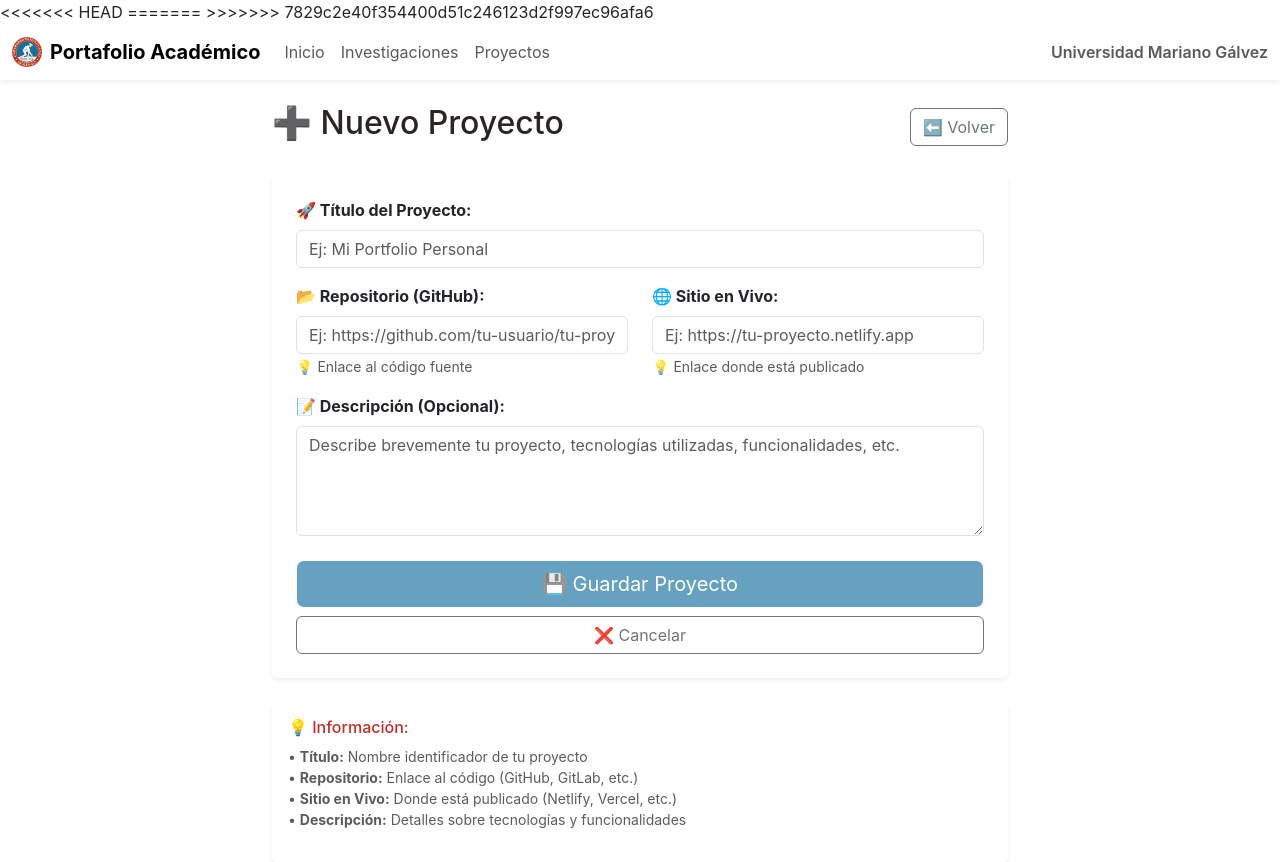
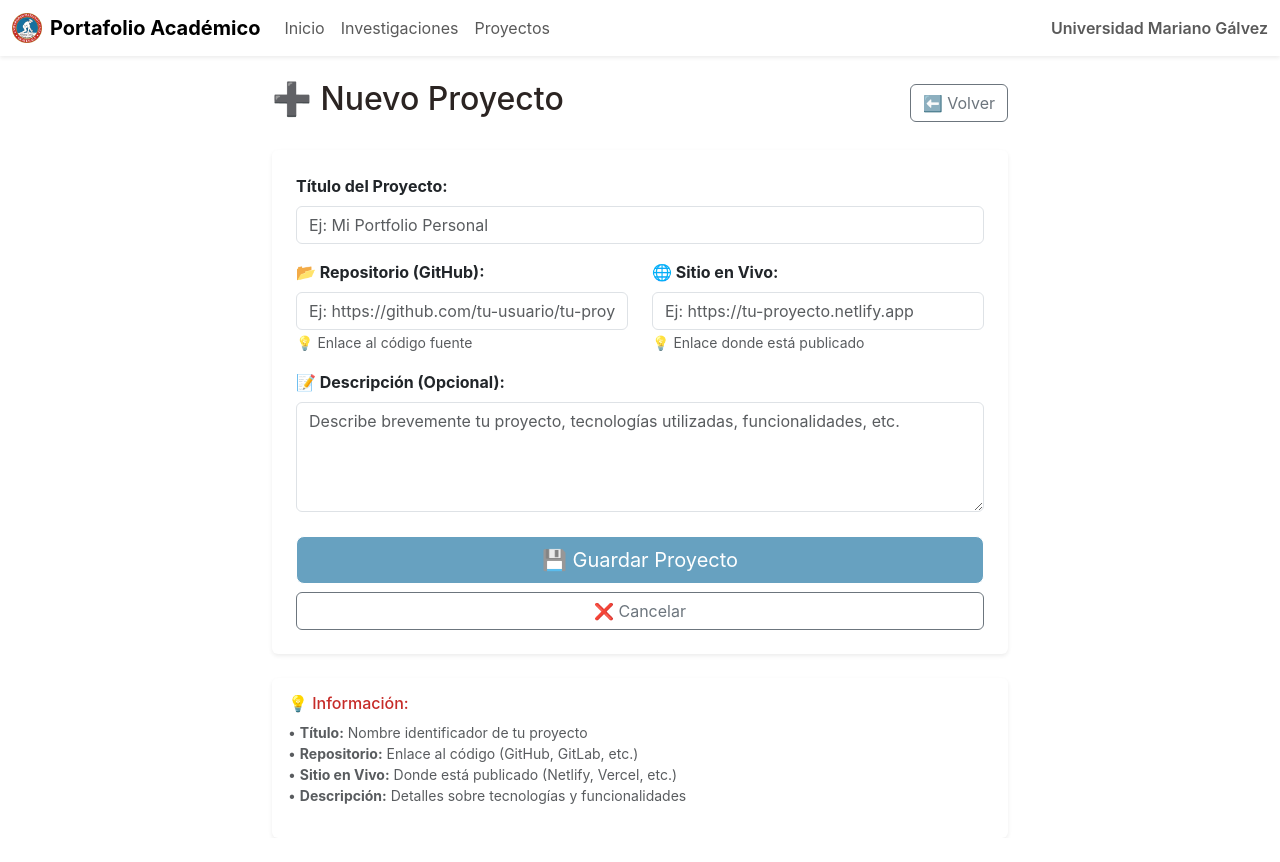
Before and after one commit to Javiii3er/portafolio-desarrollo-web, a React (Create React App) app: page /nuevo-proyecto in a window 1280 px wide. After the commit the page ends 838 px from the top, so only its background shows below. Built offline with nearby package versions, Linux system fonts and the light colour scheme; the HTML template or start-up script is replaced by a standard one.

Commit message:
Resuelve TODOS los conflictos - setupTests.js con configuración completa

```diff
--- a/public/index.html
+++ b/public/index.html
@@ -9,11 +9,9 @@
       name="description"
       content="Web site created using create-react-app"
     />
-<<<<<<< HEAD
-=======
     <meta name="description" content="Portafolio académico de Desarrollo Web">
     <meta name="keywords" content="React, JavaScript, Portafolio, Universidad">
->>>>>>> 7829c2e40f354400d51c246123d2f997ec96afa6
+
     <link rel="apple-touch-icon" href="%PUBLIC_URL%/logo192.png" />
     <!--
       manifest.json provides metadata used when your web app is installed on a
--- a/src/components/proyectos/FormularioProyecto.js
+++ b/src/components/proyectos/FormularioProyecto.js
@@ -89,7 +89,7 @@ export default function FormularioProyecto() {
           <div className="card p-4 shadow-sm border-0">
             <div className="mb-3">
               <label className="form-label">
-                <strong>🚀 Título del Proyecto:</strong>
+                <strong>Título del Proyecto:</strong>
               </label>
               <input
                 type="text"
```
Also changed, not shown: src/setupTests.js (+0 -8 lines), 2 other files (tests, documents, lock files or other folders).
